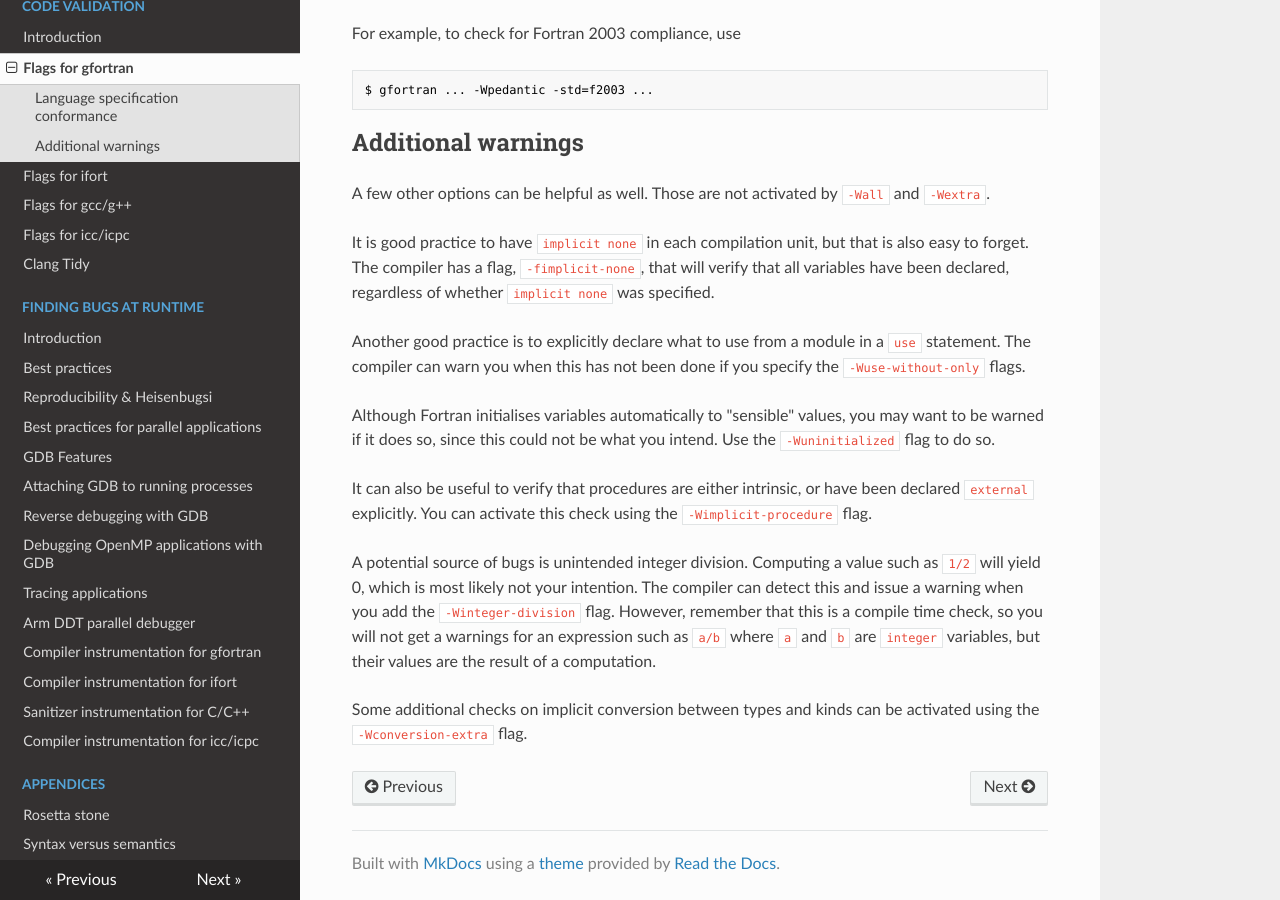
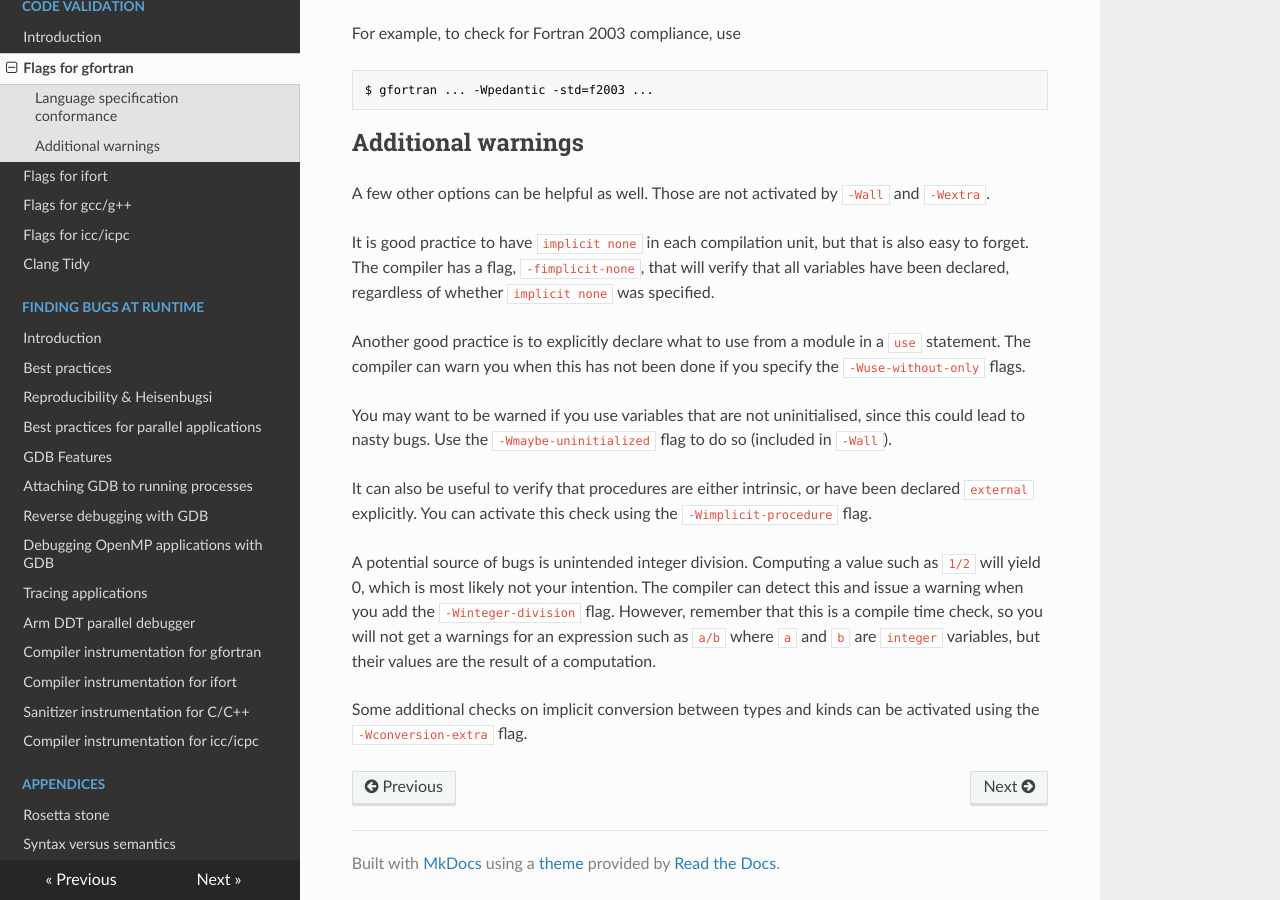
Before and after one commit to gjbex/Defensive_programming_and_debugging, an MkDocs documentation site: the page built from docs/CodeValidation/Compilers/gfortran_flags.md, in a window 1280 px wide and 900 px high, scrolled down 621 px. Built offline with MkDocs 1.6.1, drawn with Linux system fonts in a browser that asks for light colours; nearby versions of some CDN libraries.

Commit message:
Fix incorrect statement on Fortran variable initialization

```diff
--- a/docs/CodeValidation/Compilers/gfortran_flags.md
+++ b/docs/CodeValidation/Compilers/gfortran_flags.md
@@ -31,7 +31,7 @@ It is good practice to have `implicit none` in each compilation unit, but that i
 
 Another good practice is to explicitly declare what to use from a module in a `use` statement.  The compiler can warn you when this has not been done if you specify the `-Wuse-without-only` flags.
 
-Although Fortran initialises variables automatically to "sensible" values, you may want to be warned if it does so, since this could not be what you intend.  Use the `-Wuninitialized` flag to do so.
+You may want to be warned if you use variables that are not uninitialised, since this could lead to nasty bugs.  Use the `-Wmaybe-uninitialized` flag to do so (included in `-Wall`).
 
 It can also be useful to verify that procedures are either intrinsic, or have been declared `external` explicitly.  You can activate this check using the `-Wimplicit-procedure` flag.
 
```
